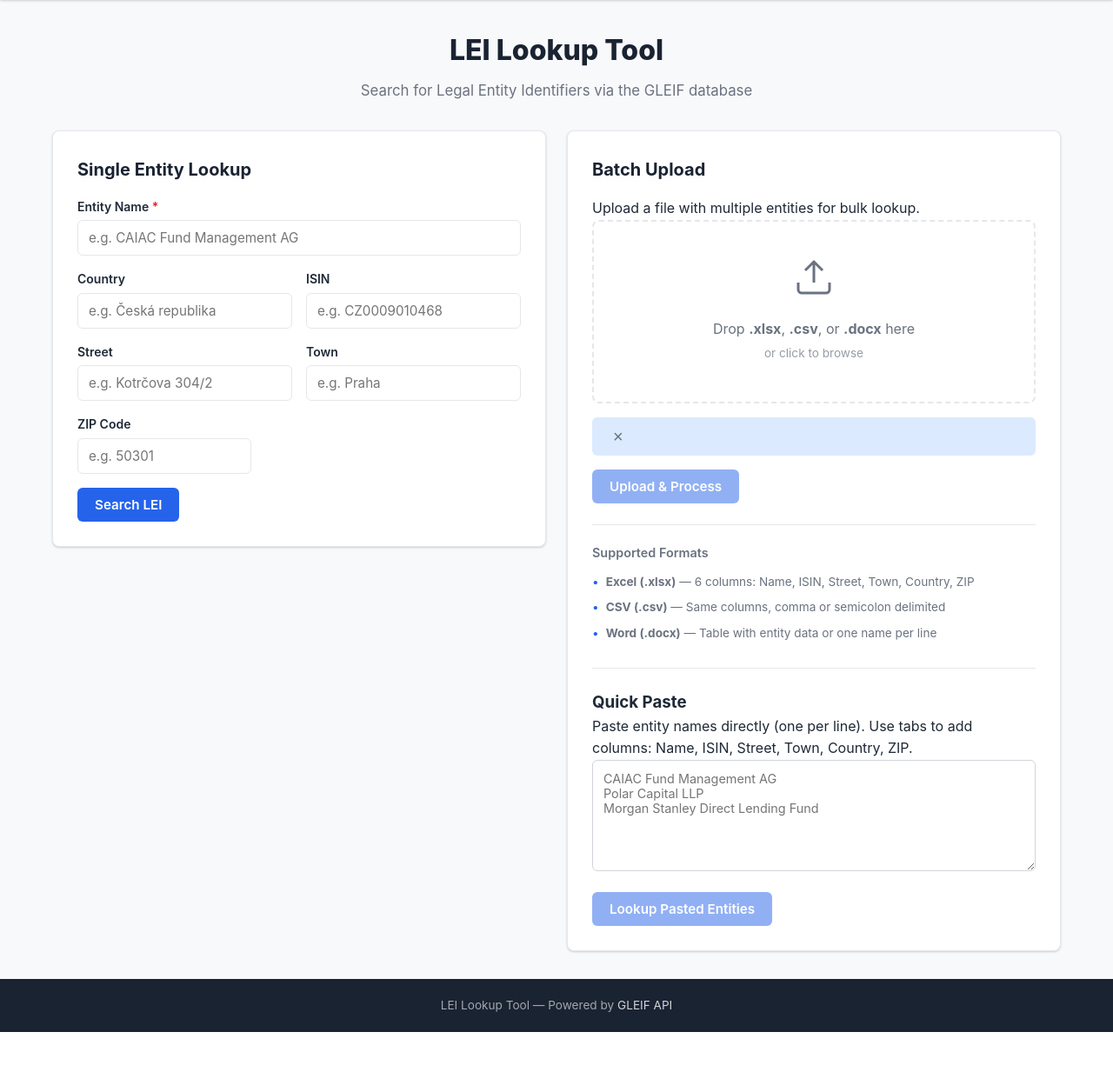
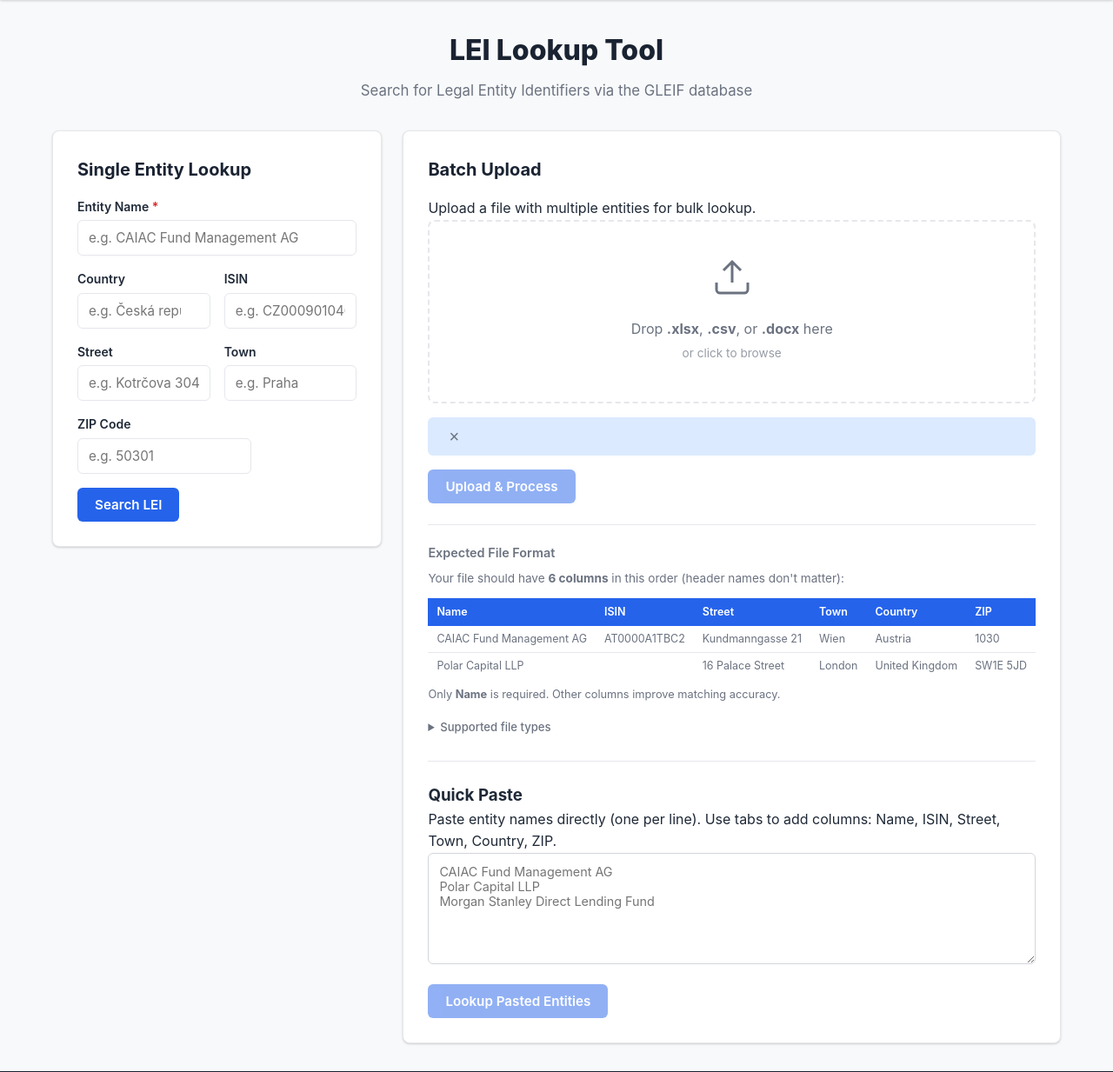
Before and after one commit to jaeksrampota/lei-lookup-tool, a FastAPI app: page / in a window 1280 px wide. Shown: the part 56-1289 px from the top of the page at 87% size. Before the commit the page ends 1243 px from the top, so only its background shows below. Run offline with FastAPI, Linux system fonts and the light colour scheme.

Commit message:
Add file format example table to batch upload section
Shows a visual example of the expected 6-column format with sample data,
plus a note that only Name is required. File type list collapsed into details toggle.

Co-Authored-By: Claude Opus 4.6 (1M context) <noreply@anthropic.com>

```diff
--- a/src/static/css/style.css
+++ b/src/static/css/style.css
@@ -434,6 +434,65 @@ footer a:hover {
     content: "\2022";
     margin-right: 8px;
     color: var(--color-accent);
+}
+
+.format-hint {
+    font-size: 0.85rem;
+    color: var(--color-text-secondary);
+    margin-bottom: 12px;
+}
+
+.format-note {
+    font-size: 0.8rem;
+    color: var(--color-text-secondary);
+    margin-top: 8px;
+    margin-bottom: 12px;
+}
+
+.example-table-wrapper {
+    overflow-x: auto;
+    margin-bottom: 4px;
+}
+
+.example-table {
+    width: 100%;
+    border-collapse: collapse;
+    font-size: 0.78rem;
+}
+
+.example-table th {
+    background: var(--color-accent);
+    color: #fff;
+    font-weight: 600;
+    padding: 6px 10px;
+    text-align: left;
+    white-space: nowrap;
+}
+
+.example-table td {
+    padding: 5px 10px;
+    border-bottom: 1px solid var(--color-border);
+    color: var(--color-text-secondary);
+    white-space: nowrap;
+}
+
+.example-table tbody tr:last-child td {
+    border-bottom: none;
+}
+
+.example-table tbody tr:hover {
+    background: #f9fafb;
+}
+
+.supported-formats {
+    font-size: 0.82rem;
+    color: var(--color-text-secondary);
+}
+
+.supported-formats summary {
+    cursor: pointer;
+    font-weight: 500;
+    padding: 4px 0;
 }
 
 /* ===== Result Card ===== */
--- a/src/templates/index.html
+++ b/src/templates/index.html
@@ -159,12 +159,49 @@
         </form>
 
         <div class="upload-formats">
-            <h3>Supported Formats</h3>
-            <ul>
-                <li><strong>Excel (.xlsx)</strong> &mdash; 6 columns: Name, ISIN, Street, Town, Country, ZIP</li>
-                <li><strong>CSV (.csv)</strong> &mdash; Same columns, comma or semicolon delimited</li>
-                <li><strong>Word (.docx)</strong> &mdash; Table with entity data or one name per line</li>
-            </ul>
+            <h3>Expected File Format</h3>
+            <p class="format-hint">Your file should have <strong>6 columns</strong> in this order (header names don't matter):</p>
+            <div class="example-table-wrapper">
+                <table class="example-table">
+                    <thead>
+                        <tr>
+                            <th>Name</th>
+                            <th>ISIN</th>
+                            <th>Street</th>
+                            <th>Town</th>
+                            <th>Country</th>
+                            <th>ZIP</th>
+                        </tr>
+                    </thead>
+                    <tbody>
+                        <tr>
+                            <td>CAIAC Fund Management AG</td>
+                            <td>AT0000A1TBC2</td>
+                            <td>Kundmanngasse 21</td>
+                            <td>Wien</td>
+                            <td>Austria</td>
+                            <td>1030</td>
+                        </tr>
+                        <tr>
+                            <td>Polar Capital LLP</td>
+                            <td></td>
+                            <td>16 Palace Street</td>
+                            <td>London</td>
+                            <td>United Kingdom</td>
+                            <td>SW1E 5JD</td>
+                        </tr>
+                    </tbody>
+                </table>
+            </div>
+            <p class="format-note">Only <strong>Name</strong> is required. Other columns improve matching accuracy.</p>
+            <details class="supported-formats">
+                <summary>Supported file types</summary>
+                <ul>
+                    <li><strong>.xlsx</strong> &mdash; Excel spreadsheet</li>
+                    <li><strong>.csv</strong> &mdash; Comma or semicolon delimited</li>
+                    <li><strong>.docx</strong> &mdash; Word table or one name per line</li>
+                </ul>
+            </details>
         </div>
 
         <hr class="divider">
```
